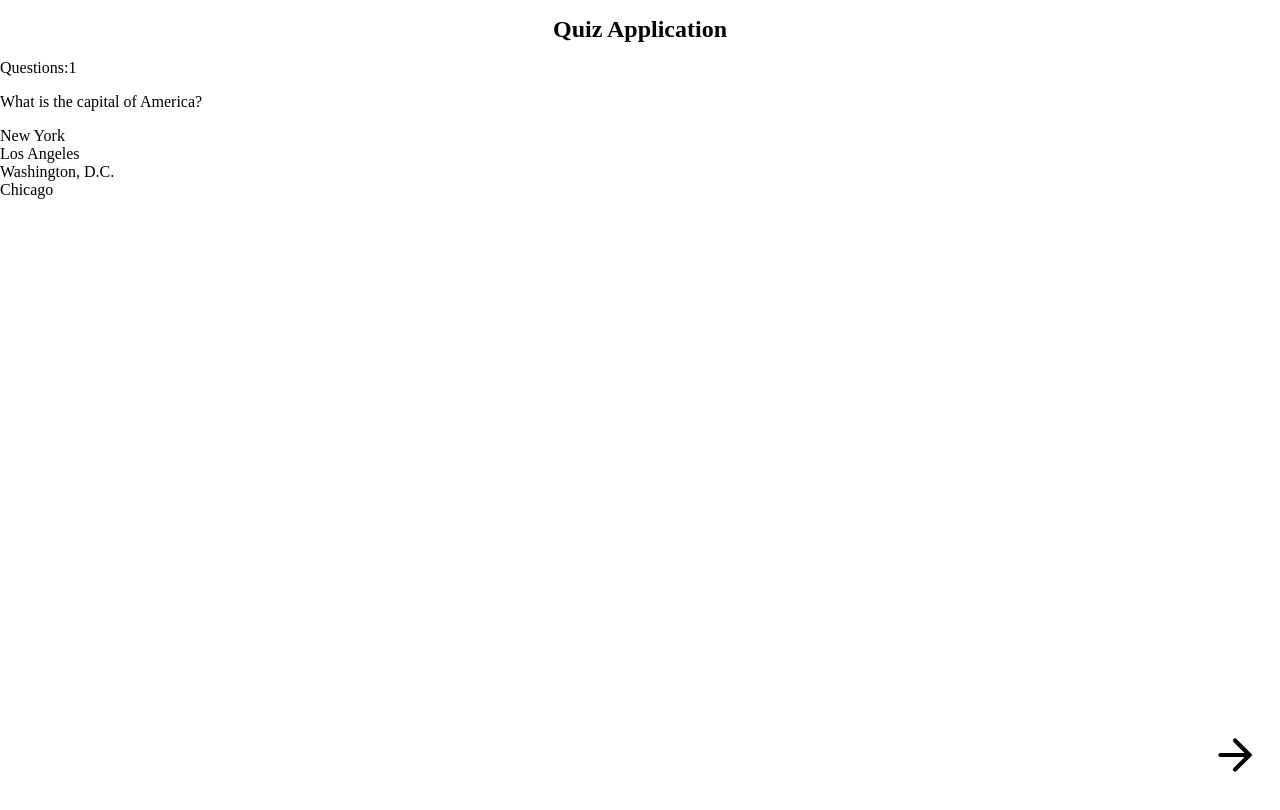
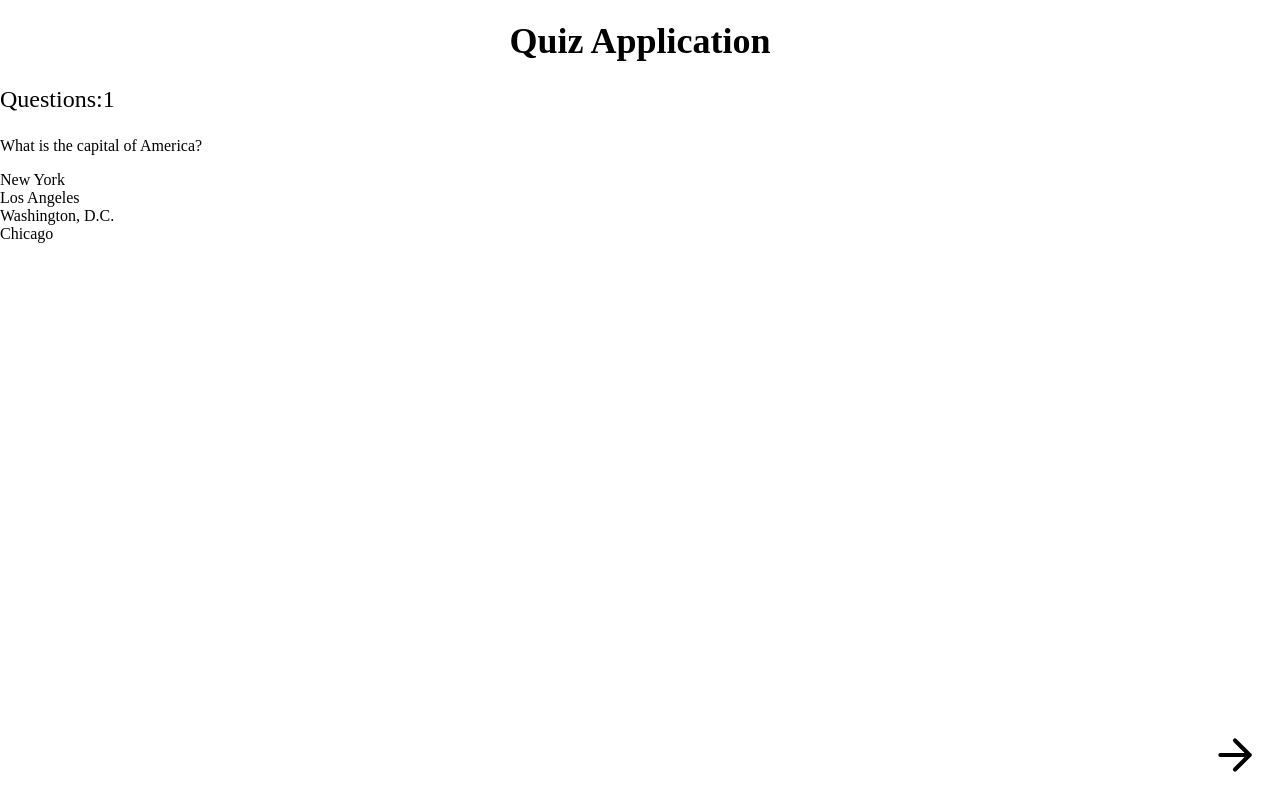
Before and after one commit to Shrilesh-Dhobale/A-24-Quiz-App, a React (Vite) app: page / in a window 1280 px wide. Shown: the top 810 px of the page. Built offline with nearby package versions, Linux system fonts and the light colour scheme.

Commit message:
Styling added for question-no

```diff
--- a/src/App.css
+++ b/src/App.css
@@ -4,9 +4,11 @@ html, body, #root {
 }
 .app-head{
   text-align: center;
-  ;
+  font-size: 36px;
+  margin-top: 20px;
+}
+.question-no{
   font-size: 24px;
-
 }
 .next-question{
   bottom:20px;
--- a/src/App.jsx
+++ b/src/App.jsx
@@ -10,7 +10,7 @@ function App() {
   return (
    <div>
     <h1 className='app-head'>Quiz Application</h1>
-    <p className="">Questions:{questionIndex+1}</p>
+    <p className="question-no">Questions:{questionIndex+1}</p>
     <p className="question-text">{currentQuestion.question}</p>
     {currentQuestion.option.map((option,idx)=>(
       <div key={idx}>{option}</div>
```
